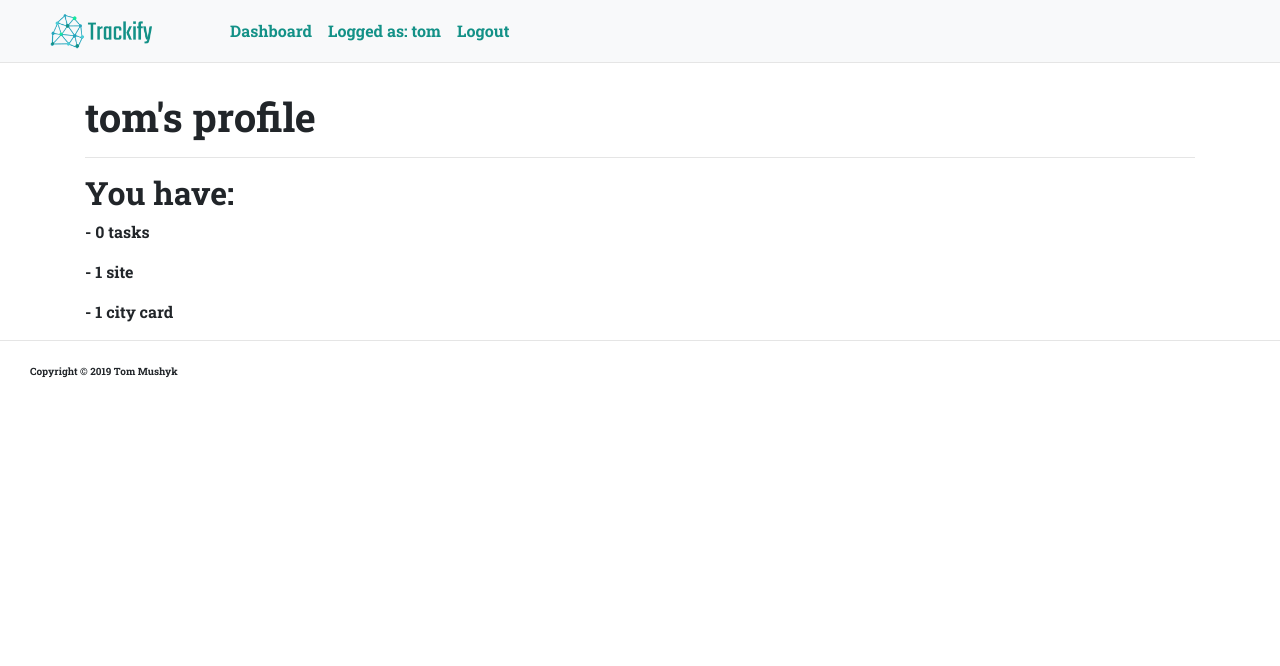
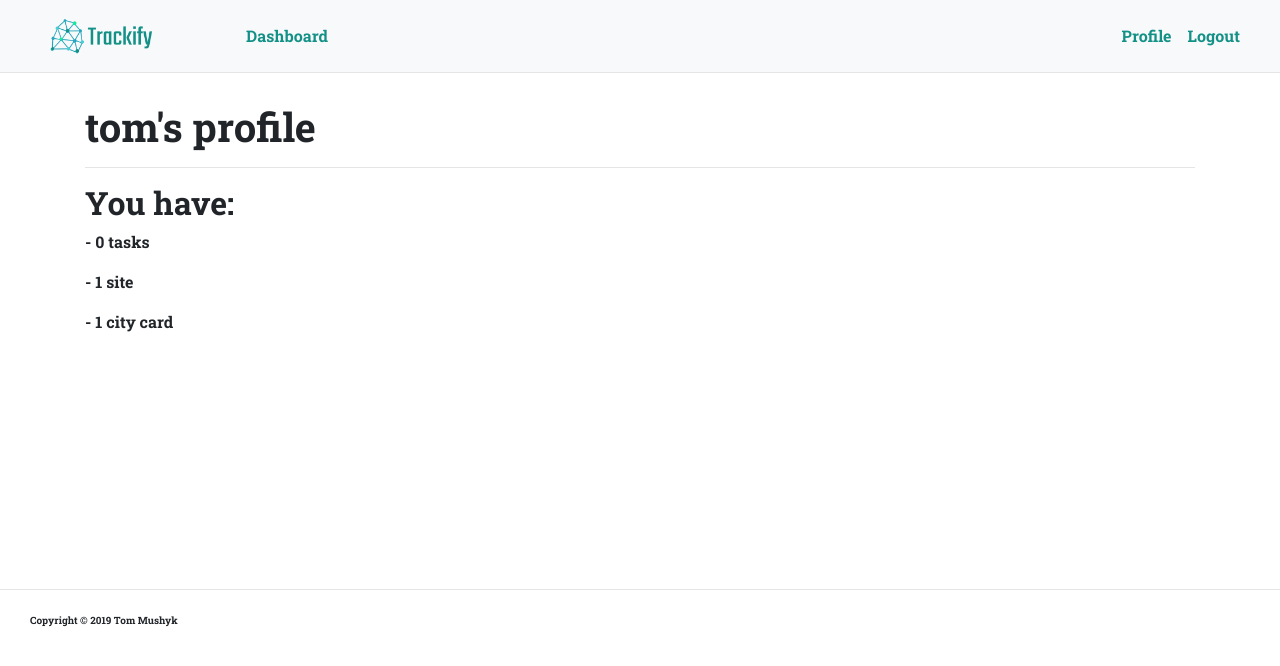
Before and after one commit to tom-mushyk/trackify, a Flask app: a page that uses templates/base.html in a window 1280 px wide. Shown: the top 666 px of the page. Run offline with Flask 2, Linux system fonts and the light colour scheme; a user stored in the database is signed in; data comes from the database, SQL or seed files in the repository; both versions use the stored data as it was after the commit; data that the repository does not hold is empty; some libraries are stand-ins or nearby versions.

Commit message:
profile right stick added

```diff
--- a/main.py
+++ b/main.py
@@ -49,7 +49,7 @@ def login():
 @login_required
 def logout():
     logout_user()
-    flash(u'You are logged out', 'success')
+    # flash(u'You are logged out', 'success')
     return redirect(url_for('.login'))
 
 @app.route('/register', methods=['GET', 'POST'])
--- a/static/css/style.css
+++ b/static/css/style.css
@@ -25,7 +25,16 @@ body{
 }
 
 #navItemBorder{
-     border-bottom: 1px solid black ;
+
+}
+
+.navbar-nav {
+    flex-direction: row;
+    width: 100%;
+}
+
+.nav-link {
+
 }
 
 @media (max-width: 600px){
--- a/templates/base.html
+++ b/templates/base.html
@@ -27,12 +27,23 @@
       <div class="collapse navbar-collapse" id="navbarNavAltMarkup" style="padding-left:50px">
         <div class="navbar-nav">
             {% if current_user.is_authenticated %}
-                <a id="navItem" class="nav-item nav-link" href="{{ url_for('.dashboard', app_name='tasks') }}">Dashboard</a>
-                <a id="navItem" class="nav-item nav-link" href="{{ url_for('.user', username=current_user.username) }}">Logged as: {{ current_user.username }}</a>
-                <a id="navItem" class="nav-item nav-link" href="{{ url_for('.logout') }}">Logout</a>
+
+            <ul class="navbar nav mr-auto">
+                <li class="nav-item">
+                    <a id="navItem" class="nav-link" href="{{ url_for('.dashboard', app_name='tasks') }}">Dashboard</a>
+                </li>
+            </ul>
+            <ul class="navbar nav ml-auto">
+                <li class="nav-item">
+                    <a id="navItem" class="nav-link" href="{{ url_for('.user', username=current_user.username) }}">Profile</a>
+                </li>
+                <li class="nav-item">
+                    <a id="navItem" class="nav-link" href="{{ url_for('.logout') }}">Logout</a>
+                </li>
+            </ul>
 
 
-
+            </div>
 
             {% else %}
 
--- a/templates/dashboard.html
+++ b/templates/dashboard.html
@@ -4,15 +4,15 @@
 {% block content %}
 <div class="container-fluid" style="min-height:500px">
   <div class="row">
-        <nav class="col-md-2 d-none d-md-block bg-light sidebar">
+        <nav class="col-md-2 d-none d-md-block bg-light sidebar" style="height: 600px;">
           <div class="sidebar-sticky">
-            <ul style="padding:30px" class="nav flex-column" style="padding-left:20px">
+            <ul class="nav flex-column">
               <li id="navItemBorder" class="nav-item">
                 <a class="nav-link" href="{{ url_for('.dashboard', app_name='tasks') }}">
                   <span>
                     <svg xmlns="http://www.w3.org/2000/svg" width="24" height="24" viewBox="0 0 24 24"><path fill="none" d="M0 0h24v24H0V0z"/><path d="M12 9h4c.55 0 1-.45 1-1s-.45-1-1-1h-4c-.55 0-1 .45-1 1s.45 1 1 1zm0 4h4c.55 0 1-.45 1-1s-.45-1-1-1h-4c-.55 0-1 .45-1 1s.45 1 1 1zm0 4h4c.55 0 1-.45 1-1s-.45-1-1-1h-4c-.55 0-1 .45-1 1s.45 1 1 1zM7 7h2v2H7zm0 4h2v2H7zm0 4h2v2H7zM20 3H4c-.55 0-1 .45-1 1v16c0 .55.45 1 1 1h16c.55 0 1-.45 1-1V4c0-.55-.45-1-1-1zm-1 16H5V5h14v14z"/></svg>
                   </span>
-                  Tasks
+                  TODO
                 </a>
               </li>
               <li id="navItemBorder" class="nav-item">
--- a/templates/user.html
+++ b/templates/user.html
@@ -1,7 +1,7 @@
 {% extends "base.html" %}
 
 {% block content %}
-    <div id="paddingTop" class="container">
+    <div id="paddingTop" class="container" style="min-height: 500px">
         <h1> {{ user }}'s profile</h1>
 
 
```
Also changed, not shown: test.db.
